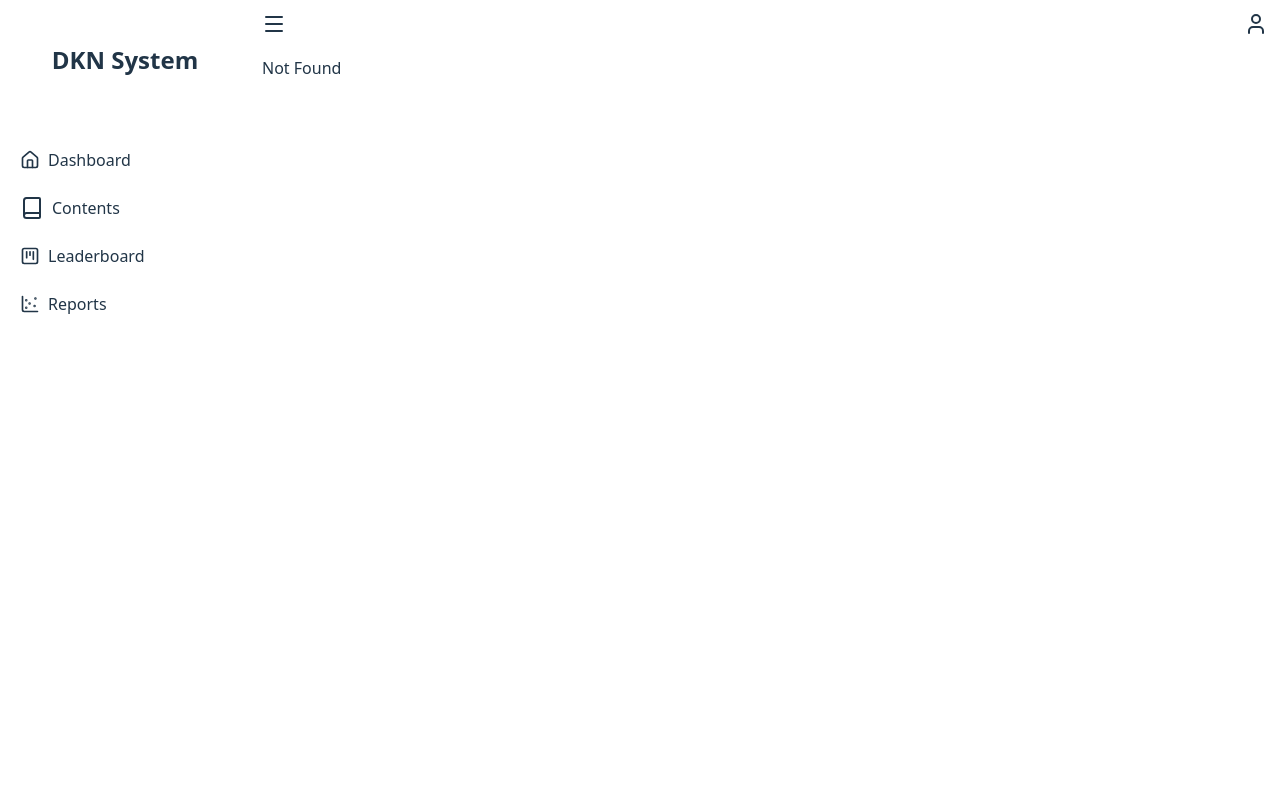
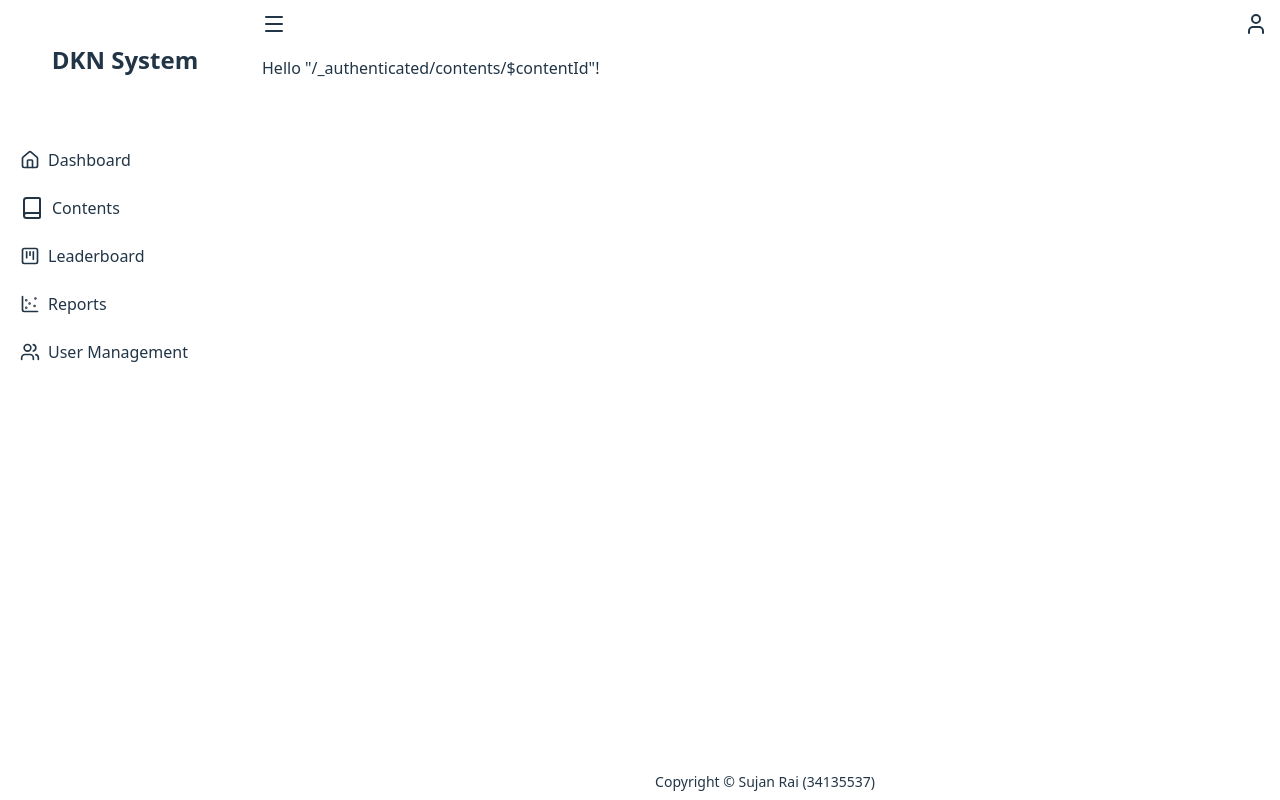
Before and after one commit to raeesuzann/dkn-project, a React (Vite) app in the folder client/: page /contents/1/edit in a window 1280 px wide. Before the commit this address had no page. Built offline with nearby package versions, Linux system fonts and the light colour scheme.

Commit message:
feat: add footer component, user management route, and enhance sidebar with user management link

```diff
--- /dev/null
+++ b/client/src/components/layout/footer.tsx
@@ -0,0 +1,9 @@
+function Footer() {
+  return (
+    <div className="text-sm w-full flex items-center justify-center p-2">
+      Copyright &copy; Sujan Rai (34135537)
+    </div>
+  );
+}
+
+export default Footer;
--- a/client/src/components/layout/sidebar.tsx
+++ b/client/src/components/layout/sidebar.tsx
@@ -1,5 +1,5 @@
 import { Link } from '@tanstack/react-router';
-import { Book, ChartScatter, Home, KanbanSquare } from 'lucide-react';
+import { Book, ChartScatter, Home, KanbanSquare, Users } from 'lucide-react';
 
 const sidebarItems = [
   {
@@ -21,6 +21,11 @@ const sidebarItems = [
     icon: <ChartScatter size={20} />,
     title: 'Reports',
     link: '/reports',
+  },
+  {
+    icon: <Users size={20}/>,
+    title: 'User Management',
+    link: '/user-management',
   },
 ];
 
--- a/client/src/routeTree.gen.ts
+++ b/client/src/routeTree.gen.ts
@@ -16,8 +16,10 @@ import { Route as AuthenticatedLeaderboardRouteImport } from './routes/_authenti
 import { Route as AuthenticatedDashboardRouteImport } from './routes/_authenticated/dashboard'
 import { Route as PublicRegisterIndexRouteImport } from './routes/_public/register/index'
 import { Route as PublicLoginIndexRouteImport } from './routes/_public/login/index'
+import { Route as AuthenticatedUserManagementIndexRouteImport } from './routes/_authenticated/user-management/index'
 import { Route as AuthenticatedContentsIndexRouteImport } from './routes/_authenticated/contents/index'
 import { Route as AuthenticatedContentsContentIdRouteImport } from './routes/_authenticated/contents/$contentId'
+import { Route as AuthenticatedContentsContentIdEditRouteImport } from './routes/_authenticated/contents/$contentId.edit'
 
 const PublicRoute = PublicRouteImport.update({
   id: '/_public',
@@ -53,6 +55,12 @@ const PublicLoginIndexRoute = PublicLoginIndexRouteImport.update({
   path: '/login/',
   getParentRoute: () => PublicRoute,
 } as any)
+const AuthenticatedUserManagementIndexRoute =
+  AuthenticatedUserManagementIndexRouteImport.update({
+    id: '/user-management/',
+    path: '/user-management/',
+    getParentRoute: () => AuthenticatedRoute,
+  } as any)
 const AuthenticatedContentsIndexRoute =
   AuthenticatedContentsIndexRouteImport.update({
     id: '/contents/',
@@ -65,24 +73,34 @@ const AuthenticatedContentsContentIdRoute =
     path: '/contents/$contentId',
     getParentRoute: () => AuthenticatedRoute,
   } as any)
+const AuthenticatedContentsContentIdEditRoute =
+  AuthenticatedContentsContentIdEditRouteImport.update({
+    id: '/edit',
+    path: '/edit',
+    getParentRoute: () => AuthenticatedContentsContentIdRoute,
+  } as any)
 
 export interface FileRoutesByFullPath {
   '/dashboard': typeof AuthenticatedDashboardRoute
   '/leaderboard': typeof AuthenticatedLeaderboardRoute
   '/reports': typeof AuthenticatedReportsRoute
-  '/contents/$contentId': typeof AuthenticatedContentsContentIdRoute
+  '/contents/$contentId': typeof AuthenticatedContentsContentIdRouteWithChildren
   '/contents': typeof AuthenticatedContentsIndexRoute
+  '/user-management': typeof AuthenticatedUserManagementIndexRoute
   '/login': typeof PublicLoginIndexRoute
   '/register': typeof PublicRegisterIndexRoute
+  '/contents/$contentId/edit': typeof AuthenticatedContentsContentIdEditRoute
 }
 export interface FileRoutesByTo {
   '/dashboard': typeof AuthenticatedDashboardRoute
   '/leaderboard': typeof AuthenticatedLeaderboardRoute
   '/reports': typeof AuthenticatedReportsRoute
-  '/contents/$contentId': typeof AuthenticatedContentsContentIdRoute
+  '/contents/$contentId': typeof AuthenticatedContentsContentIdRouteWithChildren
   '/contents': typeof AuthenticatedContentsIndexRoute
+  '/user-management': typeof AuthenticatedUserManagementIndexRoute
   '/login': typeof PublicLoginIndexRoute
   '/register': typeof PublicRegisterIndexRoute
+  '/contents/$contentId/edit': typeof AuthenticatedContentsContentIdEditRoute
 }
 export interface FileRoutesById {
   __root__: typeof rootRouteImport
@@ -91,10 +109,12 @@ export interface FileRoutesById {
   '/_authenticated/dashboard': typeof AuthenticatedDashboardRoute
   '/_authenticated/leaderboard': typeof AuthenticatedLeaderboardRoute
   '/_authenticated/reports': typeof AuthenticatedReportsRoute
-  '/_authenticated/contents/$contentId': typeof AuthenticatedContentsContentIdRoute
+  '/_authenticated/contents/$contentId': typeof AuthenticatedContentsContentIdRouteWithChildren
   '/_authenticated/contents/': typeof AuthenticatedContentsIndexRoute
+  '/_authenticated/user-management/': typeof AuthenticatedUserManagementIndexRoute
   '/_public/login/': typeof PublicLoginIndexRoute
   '/_public/register/': typeof PublicRegisterIndexRoute
+  '/_authenticated/contents/$contentId/edit': typeof AuthenticatedContentsContentIdEditRoute
 }
 export interface FileRouteTypes {
   fileRoutesByFullPath: FileRoutesByFullPath
@@ -104,8 +124,10 @@ export interface FileRouteTypes {
     | '/reports'
     | '/contents/$contentId'
     | '/contents'
+    | '/user-management'
     | '/login'
     | '/register'
+    | '/contents/$contentId/edit'
   fileRoutesByTo: FileRoutesByTo
   to:
     | '/dashboard'
@@ -113,8 +135,10 @@ export interface FileRouteTypes {
     | '/reports'
     | '/contents/$contentId'
     | '/contents'
+    | '/user-management'
     | '/login'
     | '/register'
+    | '/contents/$contentId/edit'
   id:
     | '__root__'
     | '/_authenticated'
@@ -124,8 +148,10 @@ export interface FileRouteTypes {
     | '/_authenticated/reports'
     | '/_authenticated/contents/$contentId'
     | '/_authenticated/contents/'
+    | '/_authenticated/user-management/'
     | '/_public/login/'
     | '/_public/register/'
+    | '/_authenticated/contents/$contentId/edit'
   fileRoutesById: FileRoutesById
 }
 export interface RootRouteChildren {
@@ -184,6 +210,13 @@ declare module '@tanstack/react-router' {
       preLoaderRoute: typeof PublicLoginIndexRouteImport
       parentRoute: typeof PublicRoute
     }
+    '/_authenticated/user-management/': {
+      id: '/_authenticated/user-management/'
+      path: '/user-management'
+      fullPath: '/user-management'
+      preLoaderRoute: typeof AuthenticatedUserManagementIndexRouteImport
+      parentRoute: typeof AuthenticatedRoute
+    }
     '/_authenticated/contents/': {
       id: '/_authenticated/contents/'
       path: '/contents'
@@ -198,23 +231,48 @@ declare module '@tanstack/react-router' {
       preLoaderRoute: typeof AuthenticatedContentsContentIdRouteImport
       parentRoute: typeof AuthenticatedRoute
     }
+    '/_authenticated/contents/$contentId/edit': {
+      id: '/_authenticated/contents/$contentId/edit'
+      path: '/edit'
+      fullPath: '/contents/$contentId/edit'
+      preLoaderRoute: typeof AuthenticatedContentsContentIdEditRouteImport
+      parentRoute: typeof AuthenticatedContentsContentIdRoute
+    }
   }
 }
+
+interface AuthenticatedContentsContentIdRouteChildren {
+  AuthenticatedContentsContentIdEditRoute: typeof AuthenticatedContentsContentIdEditRoute
+}
+
+const AuthenticatedContentsContentIdRouteChildren: AuthenticatedContentsContentIdRouteChildren =
+  {
+    AuthenticatedContentsContentIdEditRoute:
+      AuthenticatedContentsContentIdEditRoute,
+  }
+
+const AuthenticatedContentsContentIdRouteWithChildren =
+  AuthenticatedContentsContentIdRoute._addFileChildren(
+    AuthenticatedContentsContentIdRouteChildren,
+  )
 
 interface AuthenticatedRouteChildren {
   AuthenticatedDashboardRoute: typeof AuthenticatedDashboardRoute
   AuthenticatedLeaderboardRoute: typeof AuthenticatedLeaderboardRoute
   AuthenticatedReportsRoute: typeof AuthenticatedReportsRoute
-  AuthenticatedContentsContentIdRoute: typeof AuthenticatedContentsContentIdRoute
+  AuthenticatedContentsContentIdRoute: typeof AuthenticatedContentsContentIdRouteWithChildren
   AuthenticatedContentsIndexRoute: typeof AuthenticatedContentsIndexRoute
+  AuthenticatedUserManagementIndexRoute: typeof AuthenticatedUserManagementIndexRoute
 }
 
 const AuthenticatedRouteChildren: AuthenticatedRouteChildren = {
   AuthenticatedDashboardRoute: AuthenticatedDashboardRoute,
   AuthenticatedLeaderboardRoute: AuthenticatedLeaderboardRoute,
   AuthenticatedReportsRoute: AuthenticatedReportsRoute,
-  AuthenticatedContentsContentIdRoute: AuthenticatedContentsContentIdRoute,
+  AuthenticatedContentsContentIdRoute:
+    AuthenticatedContentsContentIdRouteWithChildren,
   AuthenticatedContentsIndexRoute: AuthenticatedContentsIndexRoute,
+  AuthenticatedUserManagementIndexRoute: AuthenticatedUserManagementIndexRoute,
 }
 
 const AuthenticatedRouteWithChildren = AuthenticatedRoute._addFileChildren(
--- a/client/src/routes/__root.tsx
+++ b/client/src/routes/__root.tsx
@@ -1,3 +1,4 @@
+import Footer from '@/components/layout/footer';
 import Navbar from '@/components/layout/navbar';
 import Sidebar from '@/components/layout/sidebar';
 import { useGlobal } from '@/providers/global.provider';
@@ -22,11 +23,12 @@ export const Route = createRootRouteWithContext<MyRouterContext>()({
       <>
         <div className="flex w-full h-full">
           {isSidebarOpen && <Sidebar />}
-          <div className="w-full">
+          <div className="flex flex-col w-full">
             <Navbar />
-            <div className="px-3 py-2">
+            <div className="px-3 py-2 grow">
               <Outlet />
             </div>
+            <Footer />
           </div>
         </div>
         <TanStackRouterDevtools />
--- /dev/null
+++ b/client/src/routes/_authenticated/contents/$contentId.edit.tsx
@@ -0,0 +1,11 @@
+import { createFileRoute } from '@tanstack/react-router'
+
+export const Route = createFileRoute(
+  '/_authenticated/contents/$contentId/edit',
+)({
+  component: ContentEdit,
+})
+
+function ContentEdit() {
+  return <div>Hello "/_authenticated/contents/$contentId/edit"!</div>
+}
--- a/client/src/routes/_authenticated/contents/$contentId.tsx
+++ b/client/src/routes/_authenticated/contents/$contentId.tsx
@@ -1,9 +1,9 @@
 import { createFileRoute } from '@tanstack/react-router'
 
 export const Route = createFileRoute('/_authenticated/contents/$contentId')({
-  component: RouteComponent,
+  component: ContentDetails,
 })
 
-function RouteComponent() {
+function ContentDetails() {
   return <div>Hello "/_authenticated/contents/$contentId"!</div>
 }
--- a/client/src/routes/_authenticated/leaderboard.tsx
+++ b/client/src/routes/_authenticated/leaderboard.tsx
@@ -5,5 +5,9 @@ export const Route = createFileRoute('/_authenticated/leaderboard')({
 });
 
 function Leaderboard() {
-  return <div id="leaderboard">Leaderboard</div>;
+  return (
+    <div id="leaderboard">
+      Leaderboard / Frequently Accessed Content List / Top Contributors
+    </div>
+  );
 }
--- /dev/null
+++ b/client/src/routes/_authenticated/user-management/index.tsx
@@ -0,0 +1,9 @@
+import { createFileRoute } from '@tanstack/react-router'
+
+export const Route = createFileRoute('/_authenticated/user-management/')({
+  component: UserManagement,
+})
+
+function UserManagement() {
+  return <div>Hello "/_authenticated/user-management/"!</div>
+}
```
